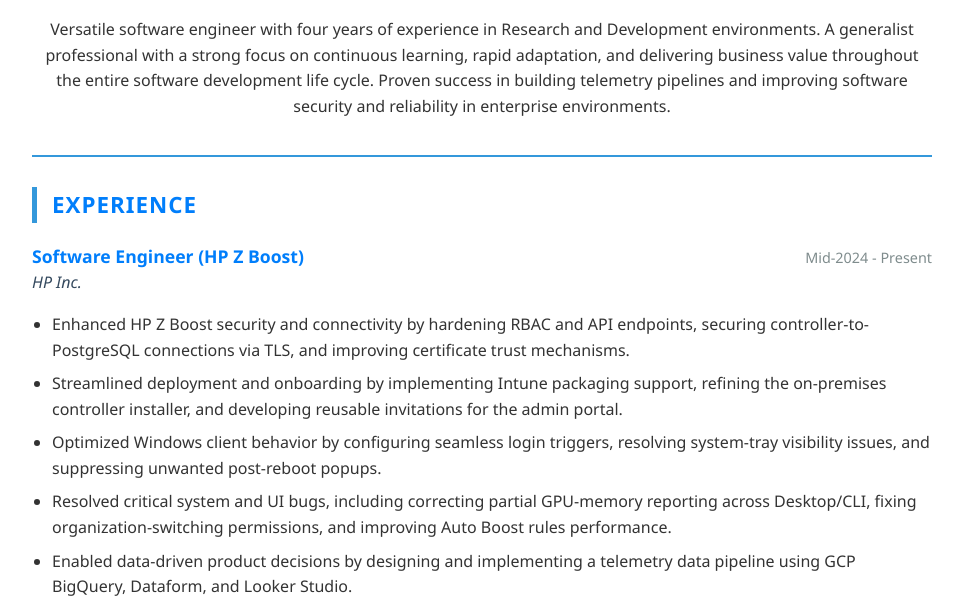
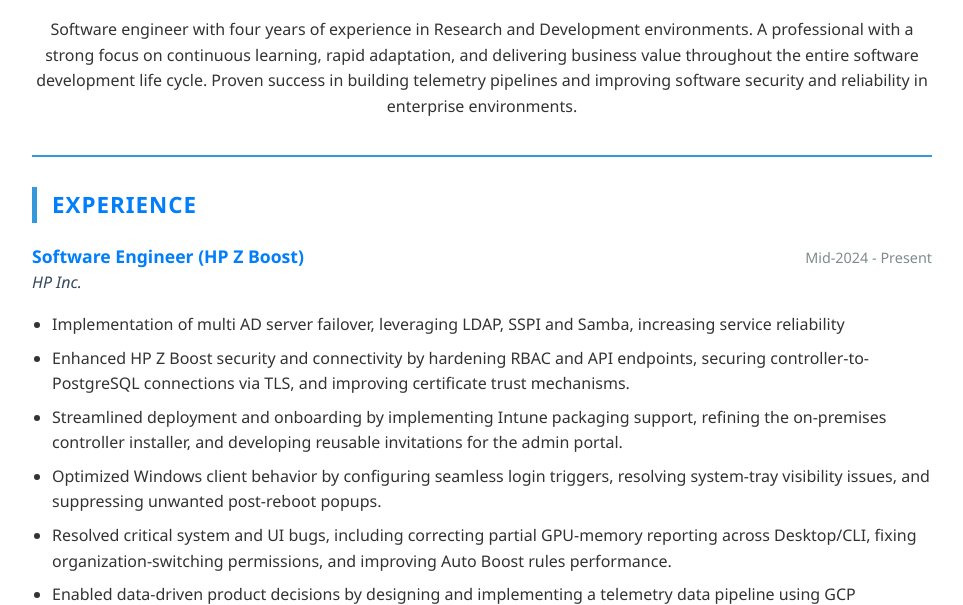
Before and after one commit to henriquezw/cloud-resume-challenge, a plain HTML site: page frontend/index.html in a window 1280 px wide. Shown: the part 207-812 px from the top of the page, without its empty margins (158-1121 px from the left). Drawn offline with Linux system fonts and the light colour scheme.

Commit message:
Update cv

```diff
--- a/frontend/index.html
+++ b/frontend/index.html
@@ -161,7 +161,7 @@
 
         </div>
         <p class="summary">
-            Versatile software engineer with four years of experience in Research and Development environments. A generalist professional with a strong focus on continuous learning, rapid adaptation, and delivering business value throughout the entire software development life cycle. Proven success in building telemetry pipelines and improving software security and reliability in enterprise environments.
+            Software engineer with four years of experience in Research and Development environments. A professional with a strong focus on continuous learning, rapid adaptation, and delivering business value throughout the entire software development life cycle. Proven success in building telemetry pipelines and improving software security and reliability in enterprise environments.
         </p>
     </header>
 
@@ -177,6 +177,7 @@
                 <span class="date">Mid-2024 - Present</span>
             </div>
             <ul>
+                <li>Implementation of multi AD server failover, leveraging LDAP, SSPI and Samba, increasing service reliability</li>
                 <li>Enhanced HP Z Boost security and connectivity by hardening RBAC and API endpoints, securing controller-to-PostgreSQL connections via TLS, and improving certificate trust mechanisms.</li>
                 <li>Streamlined deployment and onboarding by implementing Intune packaging support, refining the on-premises controller installer, and developing reusable invitations for the admin portal.</li>
                 <li>Optimized Windows client behavior by configuring seamless login triggers, resolving system-tray visibility issues, and suppressing unwanted post-reboot popups.</li>
```
